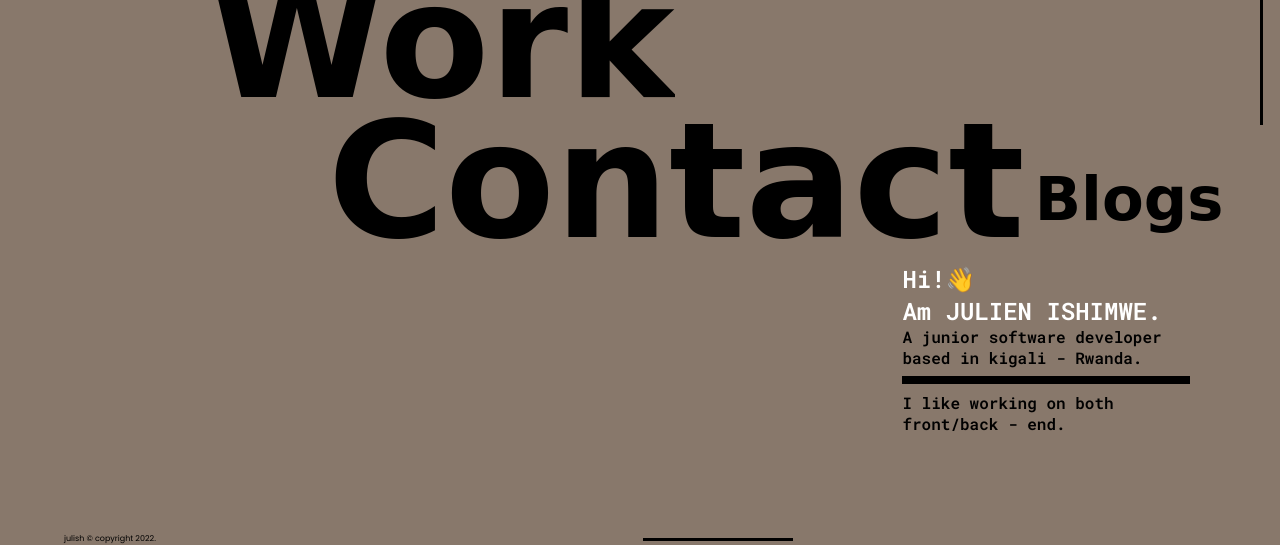
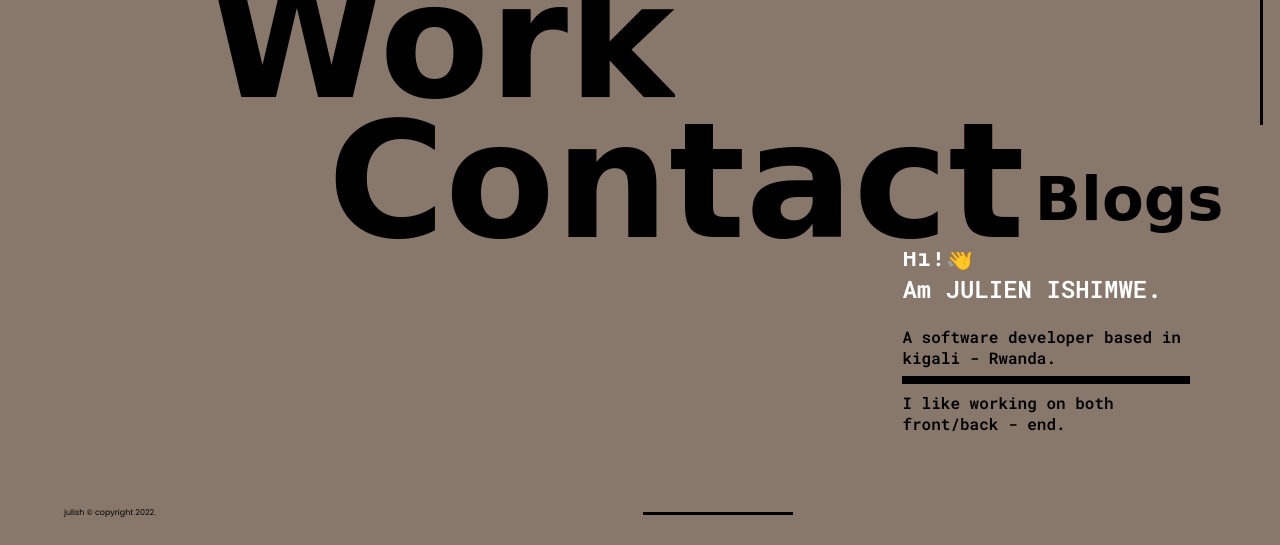
Before and after one commit to Julienish14/my-brand-ui, a plain HTML site: page index.html in a window 1280 px wide. Shown: the part 280-825 px from the top of the page. After the commit the page ends 800 px from the top, so only its background shows below. Drawn offline with Linux system fonts and the light colour scheme; a web font is replaced by a local one.

Commit message:
few changes on the responsiviness

```diff
--- a/index.html
+++ b/index.html
@@ -55,7 +55,7 @@
           <div class="text-top">
             <div>
               <span id="ju-name">Hi!👋<br />Am JULIEN ISHIMWE.</span>
-              <span>A junior software developer based in kigali - Rwanda.</span>
+              <span>A software developer based in kigali - Rwanda.</span>
             </div>
           </div>
           <div class="text-bottom">
--- a/pages/style.css
+++ b/pages/style.css
@@ -124,7 +124,7 @@ aside {
 footer {
   display: flex;
   font-size: 0.5em;
-  margin-top: 25%;
+  margin-top: 23%;
   margin-left: 5%;
 }
 .horiz-line {
@@ -205,7 +205,7 @@ footer {
 .animated-title #ju-name {
   font-weight: bolder;
   font-size: 3vmin;
-  height: 63px;
+  height: 85px;
 }
 /* ---------=============**********Contactpage************===========-------- --- */
 
```
